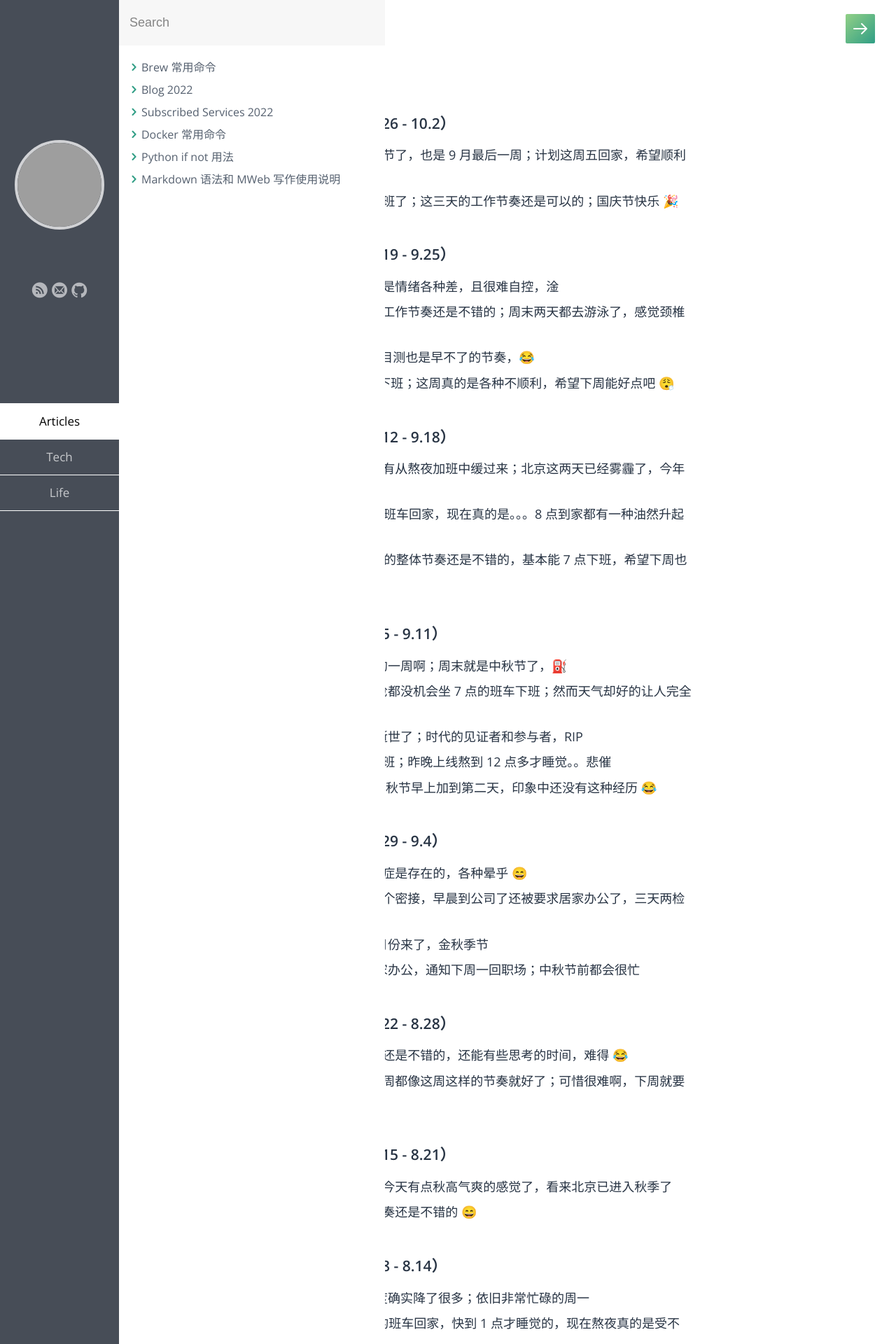
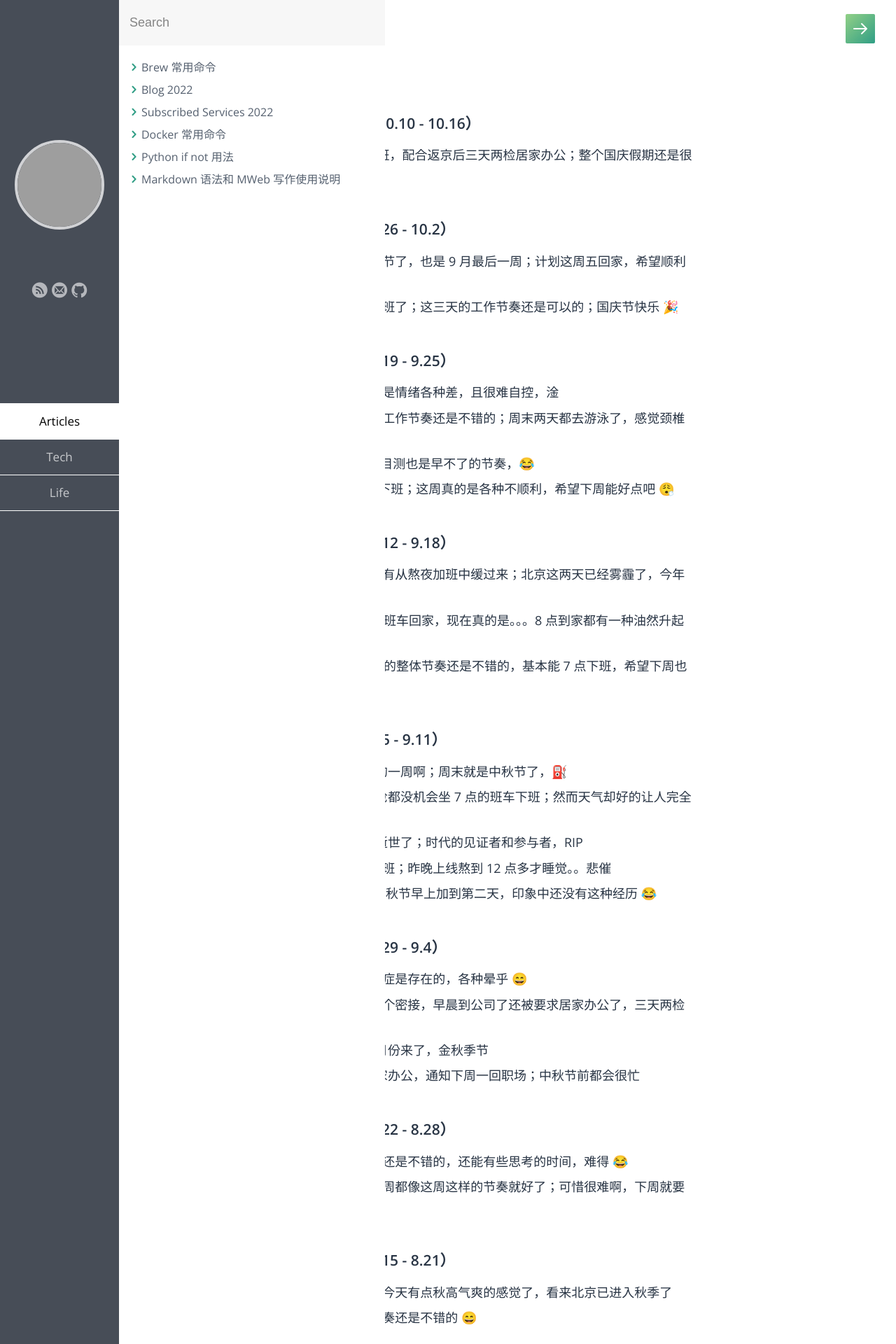
Before and after one commit to samxupeiran/samxupeiran.github.io, a Jekyll site: the page built from _posts/life/2022-05-06-my-blog.md, in a window 1280 px wide. Shown: the top 1920 px of the page at 70% size. Built offline with Jekyll 4.4.1, drawn with Linux system fonts in a browser that asks for light colours; some web fonts are replaced; some of the changed text lies outside the part shown; grey boxes are pictures that could not be loaded.

Commit message:
feat: add weekly blog 10.10

```diff
--- a/_posts/life/2022-05-06-my-blog.md
+++ b/_posts/life/2022-05-06-my-blog.md
@@ -5,6 +5,9 @@ category: Life
 tags: Blog
 ---
 
+
+- ### 2022 年 10 月 第 2 周（10.10 - 10.16）
+     - 10.10 今天节后第一天上班，配合返京后三天两检居家办公；整个国庆假期还是很顺利的 😄
 
 - ### 2022 年 9 月 第 5 周（9.26 - 10.2）
      - 9.26 今天周一，快到国庆节了，也是 9 月最后一周；计划这周五回家，希望顺利 ⛽️
```
